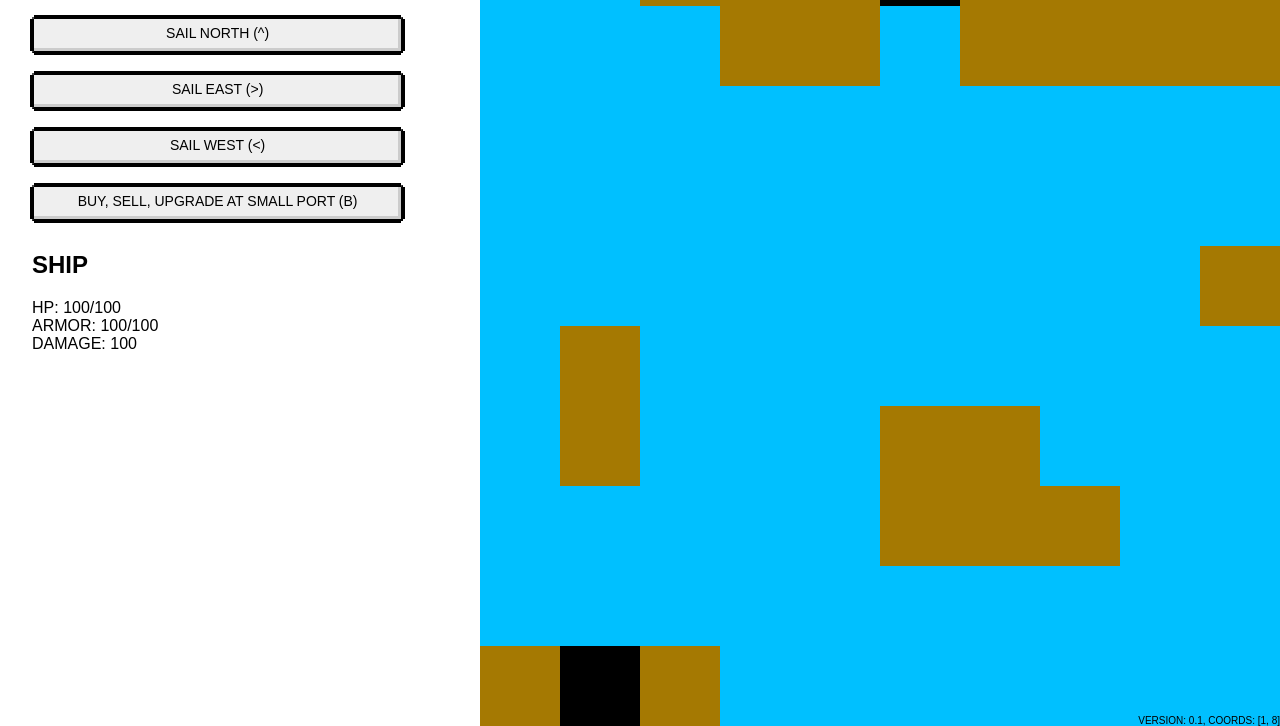
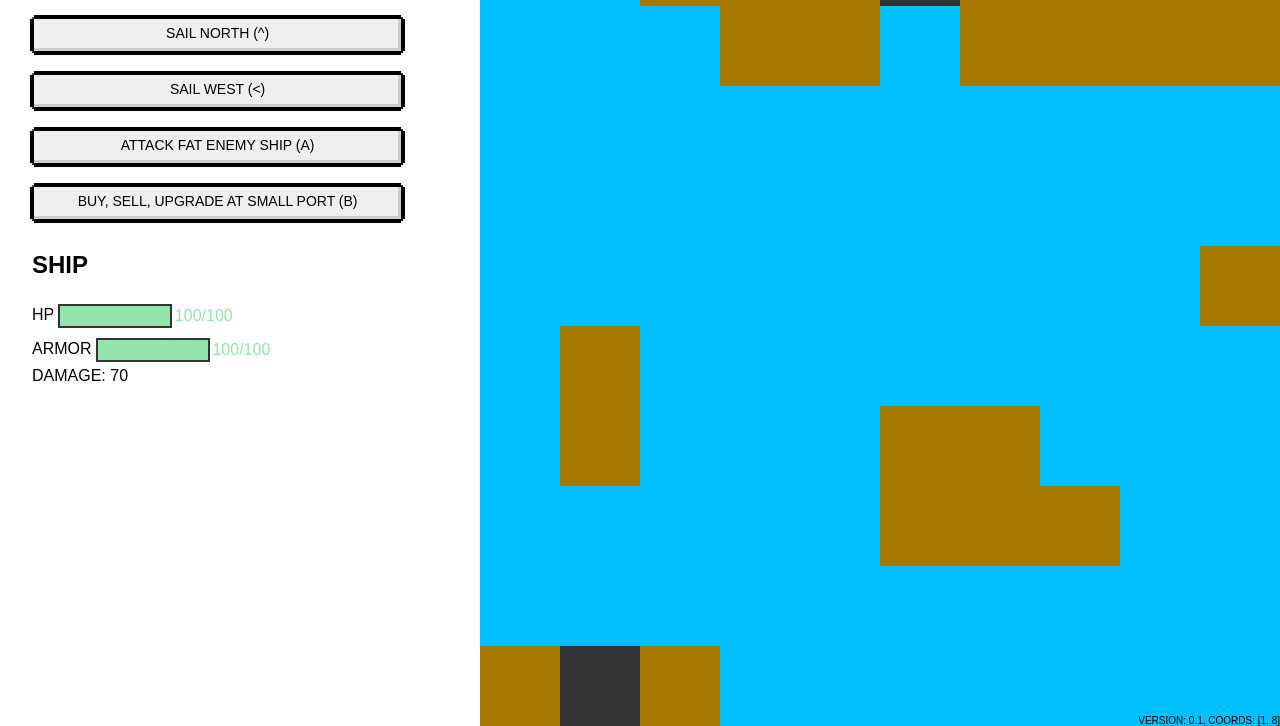
Before and after one commit to darkwebdev/game-argh, a website with bundled scripts: page index.html in a window 1280 px wide. Shown: the part 74-800 px from the top of the page. Built offline with nearby package versions, Linux system fonts and the light colour scheme; files whose address does not match are found by name.

Commit message:
Add hp/armor bars

```diff
--- a/resources/map.json
+++ b/resources/map.json
@@ -52,7 +52,7 @@
                  "properties":
                     {
                      "armor":66,
-                     "damage":99,
+                     "damage":70,
                      "hp":77,
                      "maxArmor":66,
                      "maxHp":77
@@ -92,7 +92,7 @@
                  "properties":
                     {
                      "armor":100,
-                     "damage":100,
+                     "damage":70,
                      "hp":100,
                      "maxArmor":100,
                      "maxHp":100
@@ -120,7 +120,7 @@
                  "properties":
                     {
                      "armor":50,
-                     "damage":50,
+                     "damage":35,
                      "hp":50,
                      "maxArmor":50,
                      "maxHp":50
@@ -160,7 +160,7 @@
                  "properties":
                     {
                      "armor":50,
-                     "damage":50,
+                     "damage":35,
                      "hp":50,
                      "maxArmor":50,
                      "maxHp":50
@@ -188,7 +188,7 @@
                  "properties":
                     {
                      "armor":50,
-                     "damage":50,
+                     "damage":35,
                      "hp":50,
                      "maxArmor":50,
                      "maxHp":50
@@ -216,7 +216,7 @@
                  "properties":
                     {
                      "armor":150,
-                     "damage":150,
+                     "damage":100,
                      "hp":110,
                      "maxArmor":150,
                      "maxHp":110
@@ -263,6 +263,34 @@
                  "width":1,
                  "x":9,
                  "y":8
+                },
+                {
+                 "gid":3,
+                 "height":1,
+                 "id":17,
+                 "name":"Fat Enemy Ship",
+                 "properties":
+                    {
+                     "armor":50,
+                     "damage":5,
+                     "hp":5000,
+                     "maxArmor":50,
+                     "maxHp":5000
+                    },
+                 "propertytypes":
+                    {
+                     "armor":"int",
+                     "damage":"int",
+                     "hp":"int",
+                     "maxArmor":"int",
+                     "maxHp":"int"
+                    },
+                 "rotation":0,
+                 "type":"",
+                 "visible":true,
+                 "width":1,
+                 "x":2,
+                 "y":9
                 }],
          "opacity":1,
          "type":"objectgroup",
@@ -270,7 +298,7 @@
          "x":0,
          "y":0
         }],
- "nextobjectid":16,
+ "nextobjectid":18,
  "orientation":"orthogonal",
  "renderorder":"right-down",
  "tiledversion":"1.1.6",
--- a/src/views/common.less
+++ b/src/views/common.less
@@ -1,8 +1,14 @@
+@color-black: #333;
+@color-white: #fff;
+
+@color-border: @color-black;
+@color-ok: #94e3ac;
 @color-warning: #9c7516;
 @color-danger: #bb3c45;
+
 @color-water: #00c0ff;
 @color-land: #a57902;
-@color-port: #000;
+@color-port: @color-black;
 
 @img-ship-enemy: '../resources/ship-red.png';
 @img-ship-ally: '../resources/ship-green.png';
--- a/src/views/index.less
+++ b/src/views/index.less
@@ -1,6 +1,7 @@
 @import 'common';
 @import 'button';
 @import 'world';
+@import 'stats';
 
 body {
   .font();
@@ -10,6 +11,10 @@ body {
 
 h1 {
   margin-top: -.6rem;
+
+  &.danger {
+    color: @color-danger;
+  }
 }
 
 .menu button {
@@ -27,11 +32,3 @@ h1 {
 aside {
   width: 29vw;
 }
-
-.warning {
-    color: @color-warning;
-}
-
-.danger {
-    color: @color-danger;
-}
--- a/src/views/stats.js
+++ b/src/views/stats.js
@@ -16,11 +16,26 @@ module.exports = ({ state }) => {
 function stats({ title = 'Ship', hp, maxHp, armor, maxArmor, damage }) {
   const hpClass = colorClass(hp, maxHp)
   const armorClass = colorClass(armor, maxArmor)
+  const hpPercent = (hp/maxHp)*100
+  const armorPercent = (armor/maxArmor)*100
 
   return `
       <h2>${title}</h2>
-      <div>HP: <span class="${hpClass}">${hp}</span>/${maxHp}</div>
-      <div>Armor: <span class="${armorClass}">${armor}</span>/${maxArmor}</div>
+
+      <div>
+        HP
+        <div class="stats-bar ${hpClass}">
+          <span style="left:${hpPercent}%">&nbsp;${hp}/${maxHp}</span>
+        </div>
+      </div>
+
+      <div>
+        Armor
+        <div class="stats-bar ${armorClass}">
+          <span style="left:${armorPercent}%">&nbsp;${armor}/${maxArmor}</span>
+        </div>
+      </div>
+
       <div>Damage: ${damage}</div>
     `
 }
--- /dev/null
+++ b/src/views/stats.less
@@ -0,0 +1,31 @@
+.stats-bar {
+  position: relative;
+  display: inline-block;
+  margin: 5px 0;
+  height: 20px;
+  width: 110px;
+  vertical-align: middle;
+  color: @color-ok;
+  background: @color-ok;
+  border: 2px solid @color-border;
+
+  &.warning {
+    color: @color-warning;
+    background: @color-warning;
+  }
+
+  &.danger {
+    color: @color-danger;
+    background: @color-danger;
+  }
+
+  span {
+    position: absolute;
+    top: 0;
+    bottom: 0;
+    left: 100%;
+    right: 0;
+    line-height: 1.2;
+    background: @color-white;
+  }
+}
--- a/src/views/world.js
+++ b/src/views/world.js
@@ -22,9 +22,10 @@ module.exports = ({ state }) => {
       const { name, hp, armor, damage } = entity || {}
       const stats = hp !== undefined ? ` [ ${hp} hp + ${armor}, dmg: ${ damage } ]` : ''
       const title = name ? ` title="${name}${stats}"` : ''
+      const isSinking = hp <= 0
 
       const classes = [
-        hp <= 0 && 'sink',
+        isSinking && 'sink',
         entity && `entity-${entity.gid}`
       ].filter(Boolean).join(' ')
 
@@ -33,6 +34,7 @@ module.exports = ({ state }) => {
         // todo: destroy entity on animationStart and don't rerender
         // ...(entity ? `onanimationstart="window.emit('${events.ANIMATION_START}', { event, entityId: ${entity.id} })"` : []),
         ...(entity ? `onanimationend="window.emit('${events.ANIMATION_END}', { event, entityId: ${entity.id} })"` : []),
+        ...(isSinking ? `onload="window.emit('${events.ENTITY_SINKING}', ${entity.id})"` : []),
       ].join('')
 
       return `<${el}${classAttr}${title}${eventHandlers}></${el}>`
```
